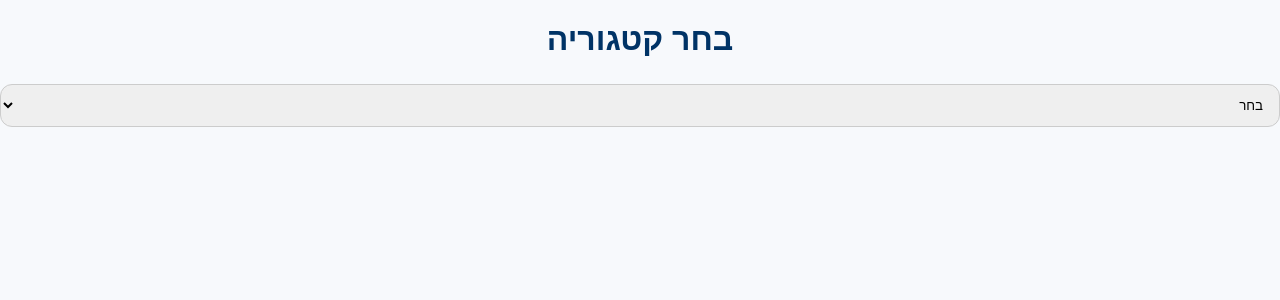
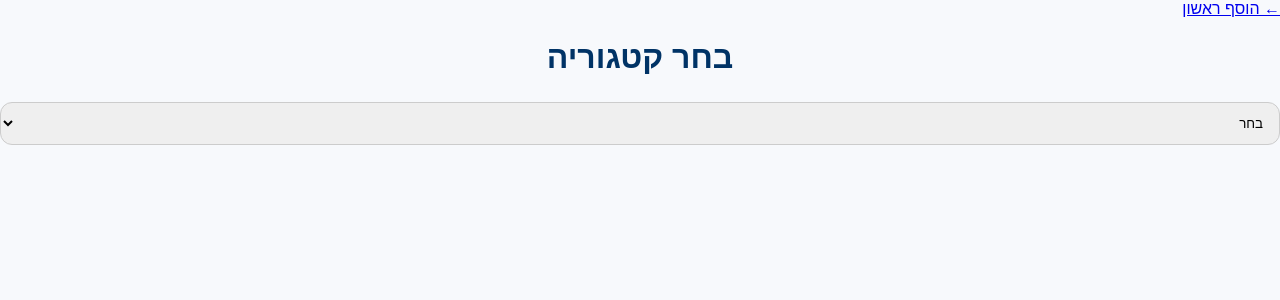
Before and after one commit to ShiraSchw/Rishonim_site, a Flask app: page / in a window 1280 px wide. Shown: the top 300 px of the page. Run offline with Flask 3, Linux system fonts and the light colour scheme.

Commit message:
buttum add rishon

```diff
--- a/templates/index.html
+++ b/templates/index.html
@@ -6,6 +6,7 @@
   <link rel="stylesheet" href="{{ url_for('static', filename='style.css') }}">
 </head>
 <body>
+<a href="{{ url_for('app_routes.add.add_rishon') }}">← הוסף ראשון</a>
   <h1>בחר קטגוריה</h1>
 
   <div id="category-container"></div>
```
